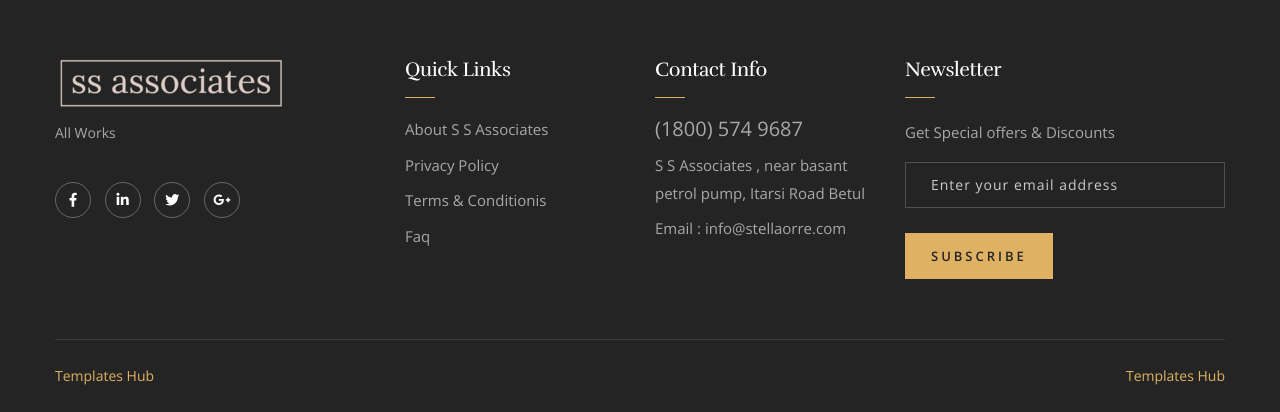
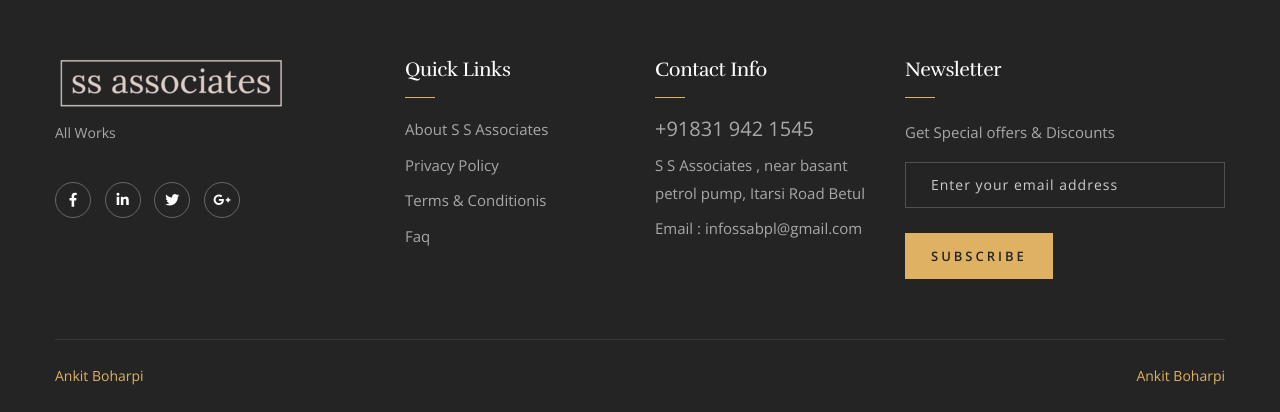
Before and after one commit to gulabssassociates/ssassociates, a plain HTML site: page contact.html in a window 1280 px wide. Shown: the part 1589-2001 px from the top of the page. Drawn offline with nearby package versions, Linux system fonts and the light colour scheme; some packages are replaced by stand-ins of ours.

Commit message:
adding few changes

```diff
--- a/contact.html
+++ b/contact.html
@@ -328,10 +328,10 @@
                                 <div class="footer-widget contact-widget">
 									<h2>Contact Info</h2>
 									<div class="widget-content">
-										<a href="tel:1800-574-9687" class="contact-number">(1800) 574 9687</a>
+										<a href="tel:831-942-1545" class="contact-number">+91831 942 1545</a>
 										<ul>
 											<li>S S Associates , near basant petrol pump, Itarsi Road Betul</li>
-											<li>Email :<a href="mailto:info@stellaorre.com"> info@stellaorre.com</a></li>
+											<li>Email :<a href="mailto:infossabpl@gmail.com"> infossabpl@gmail.com</a></li>
 										</ul>
 									</div>
 								</div>
@@ -363,10 +363,10 @@
 			<!--Footer Bottom-->
             <div class="footer-bottom clearfix">
                 <div class="pull-left">
-                    <div class="copyright"><a href="templateshub.net">Templates Hub</a></div>
+                    <div class="copyright"><a href="anxy.in">Ankit Boharpi</a></div>
                 </div>
                 <div class="pull-right">
-                    <a href="templateshub.net">Templates Hub</a>
+                    <a href="anxy.in">Ankit Boharpi</a>
                 </div>
             </div>
 
```
